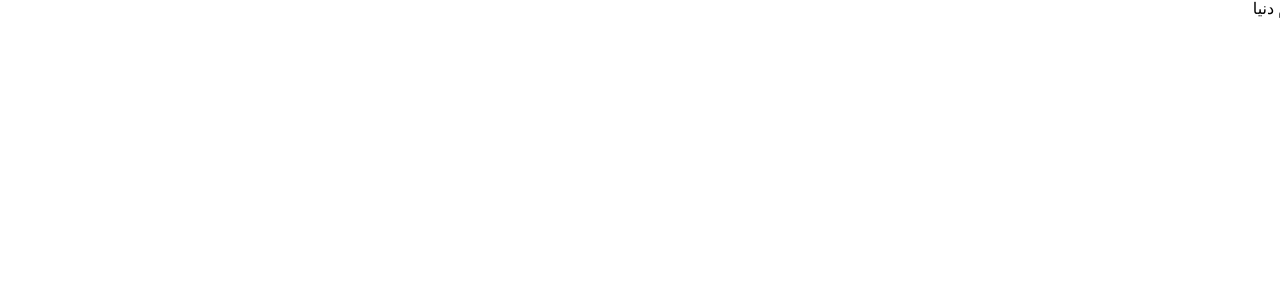
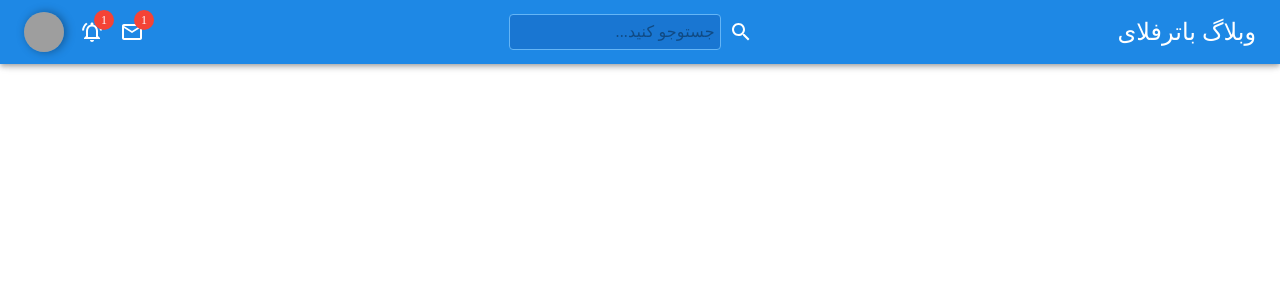
Before and after one commit to Hamid47-hrs/My-Mui-Project, a React (Create React App) app: page / in a window 1280 px wide. Shown: the top 300 px of the page. Built offline with nearby package versions, Linux system fonts and the light colour scheme; grey boxes are pictures that could not be loaded; a web font is replaced by a local one.

Commit message:
Prepare app component for project and add Themeprovider and navbar component to project

```diff
--- a/src/App.js
+++ b/src/App.js
@@ -1,5 +1,13 @@
-function App() {
-  return <div className="App">سلام دنیا</div>;
+import * as React from "react";
+import { ThemeProvider } from "@material-ui/styles";
+import NavBar from "./components/layouts/NavBar";
+import MainTheme from "./components/styles/theme/MainTheme";
+export default function App() {
+  return (
+    <React.Fragment>
+      <ThemeProvider theme={MainTheme}>
+        <NavBar />
+      </ThemeProvider>
+    </React.Fragment>
+  );
 }
-
-export default App;
```
